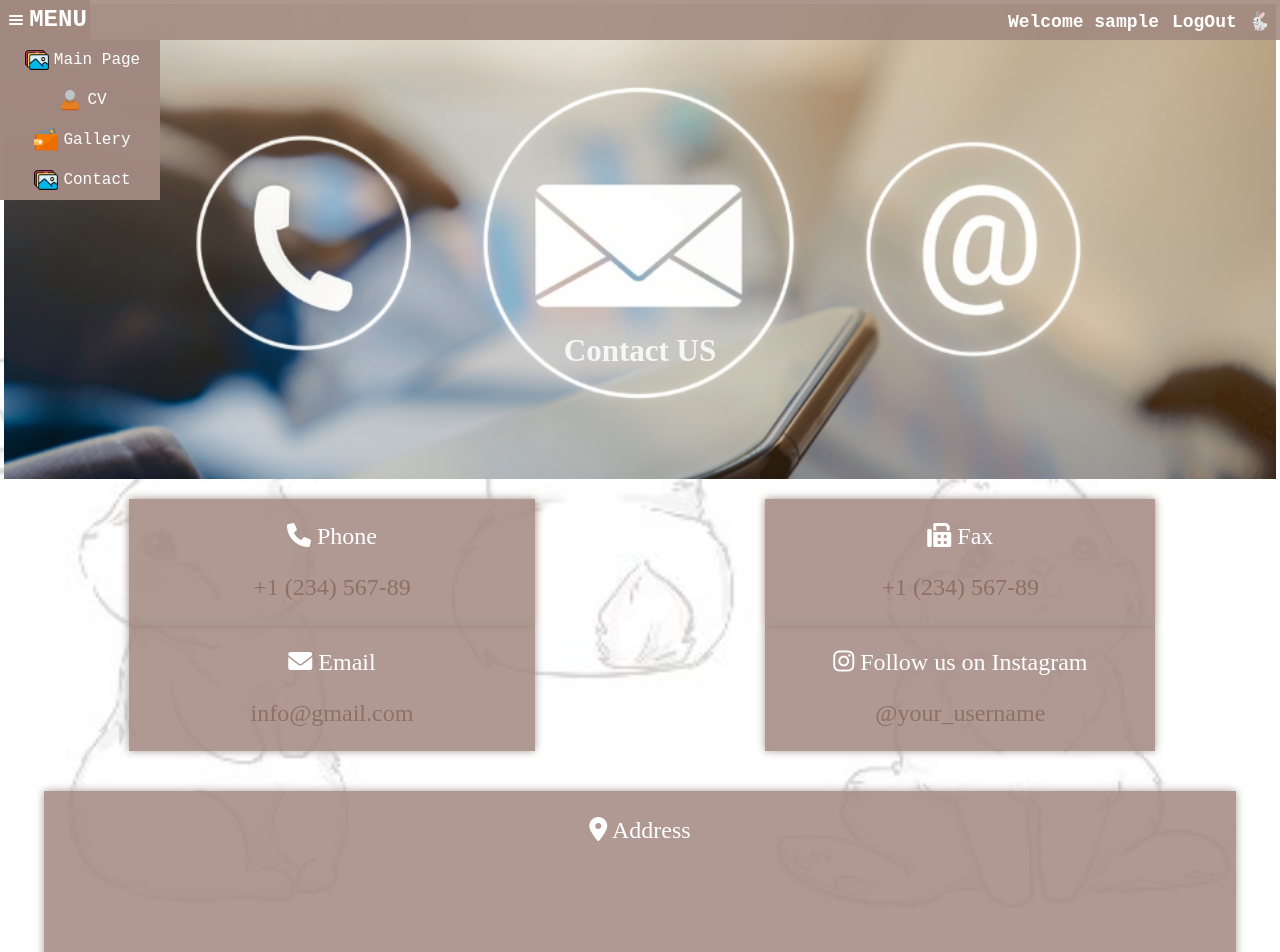
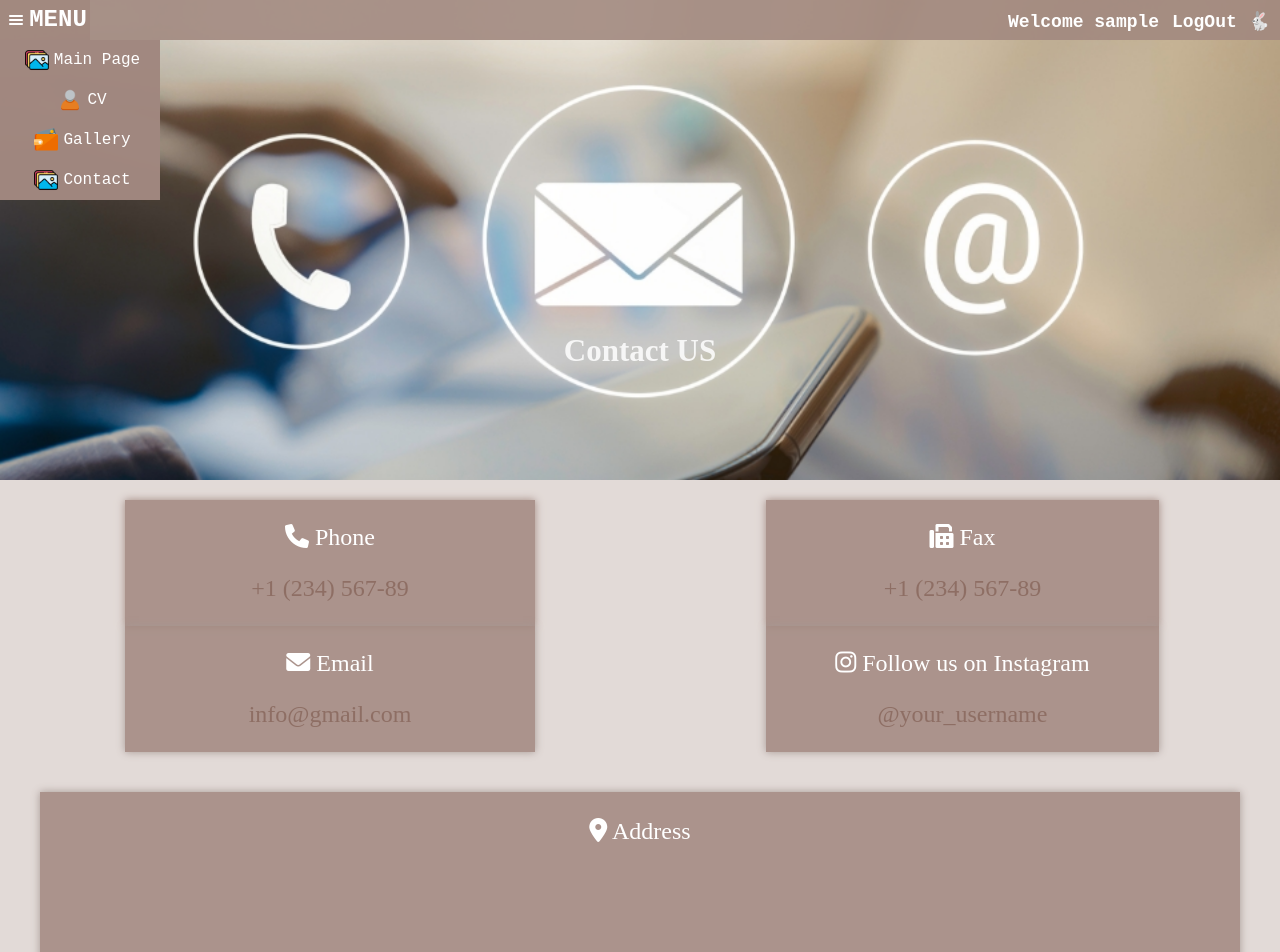
Before and after one commit to AfnanMashilm/WebProject1, a PHP site: page /pages/contact.php in a window 1280 px wide. Shown: the top 952 px of the page. Run offline with PHP 8.4, Linux system fonts and the light colour scheme; the visitor is signed in with stand-in values (Sample User, id 1); grey boxes are pictures that could not be loaded.

Commit message:
change bg color

```diff
--- a/AfnanMshellem-Assigment1/css/main.css
+++ b/AfnanMshellem-Assigment1/css/main.css
@@ -1,13 +1,5 @@
 body {
     margin: 0;
-    /* background-color: #8d6e6388; */
-    margin: 0;
-    padding:4px;
-    background-image: url('../images/backgroundImg.jpg');
-    /* Replace 'path/to/your/image.jpg' with the actual path to your image file */
-    background-size: cover;
-    background-position: top;
-    font-size: larger;
 }
 
 h2 {
--- a/AfnanMshellem-Assigment1/css/style.css
+++ b/AfnanMshellem-Assigment1/css/style.css
@@ -1,6 +1,6 @@
 body {
     margin: 0;
-    background-color: #8d6e636e;
+    background-color: #8d6e6340;
 }
 /* dropdown Menu styling */
 
--- a/AfnanMshellem-Assigment1/css/styleGallery.css
+++ b/AfnanMshellem-Assigment1/css/styleGallery.css
@@ -1,6 +1,6 @@
 body {
     margin: 0;
-    background-color: #8d6e6388;
+    background-color: #8d6e6340;
 }
 
 #container {
--- a/AfnanMshellem-Assigment1/pages/contact.php
+++ b/AfnanMshellem-Assigment1/pages/contact.php
@@ -15,10 +15,8 @@ if (!isset($_SESSION["username"])) {
     <link rel="stylesheet" href="https://cdnjs.cloudflare.com/ajax/libs/font-awesome/6.0.0/css/all.min.css">
 <style>
     body {
-    /* background-color: #8d6e636e; */
     margin: 0;
-
-    background-color: #8d6e6388 !important;
+    background-color: #8d6e6340;
 }
     </style>
 </head>
```
Also changed, not shown: AfnanMshellem-Assigment1/indexPage.php (+4 -5 lines).
